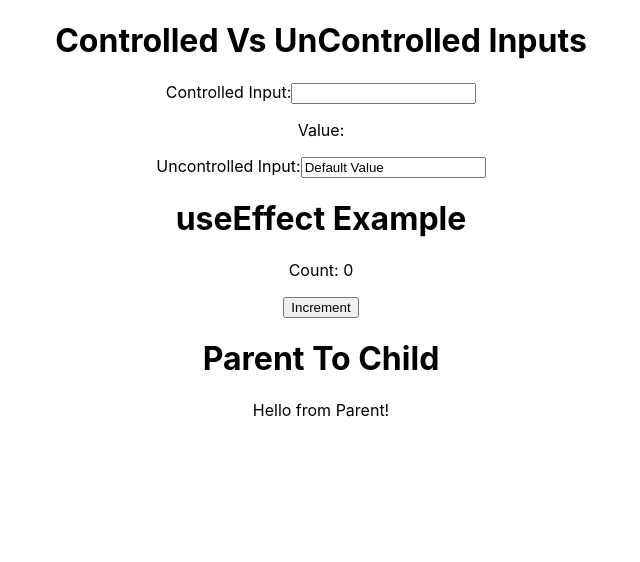
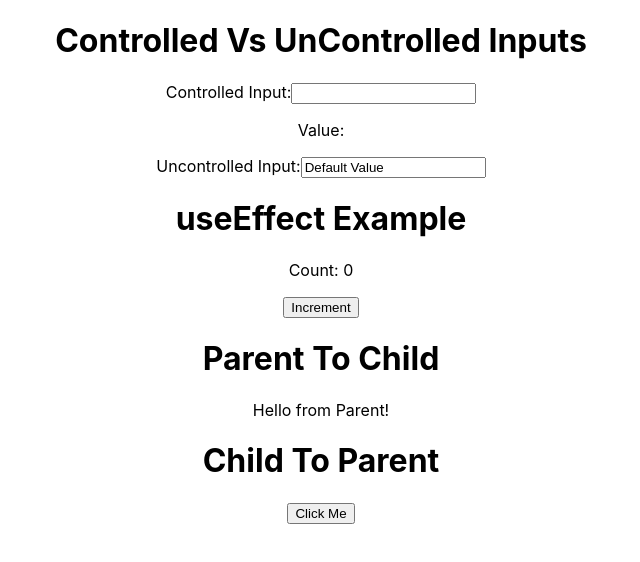
Before and after one commit to rishii-27/React-Prep, a React (Create React App) app: page / in a window 1280 px wide. Shown: the top 562 px of the page, without its empty margins (319-959 px from the left). Built offline with nearby package versions, Linux system fonts and the light colour scheme.

Commit message:
Child to Parent via callback

```diff
--- a/src/App.js
+++ b/src/App.js
@@ -1,4 +1,5 @@
 import "./App.css";
+import ChildToParent from "./Components/ChildToParent";
 import ControlledInput from "./Components/ControlledInput";
 import Example from "./Components/Effect";
 import ParentComponent from "./Components/ParentToChild";
@@ -14,6 +15,8 @@ function App() {
       <Example />
       <h1>Parent To Child</h1>
       <ParentComponent />
+      <h1>Child To Parent</h1>
+      <ChildToParent />
     </div>
   );
 }
--- /dev/null
+++ b/src/Components/ChildToParent.js
@@ -0,0 +1,22 @@
+// Parent Component
+import React from "react";
+
+function ChildToParent() {
+  const handleChildClick = (message) => {
+    console.log("In parentComponent:", message);
+  };
+
+  return <ChildComponent onClick={handleChildClick} />;
+}
+
+// Child Component
+
+function ChildComponent(props) {
+  const handleClick = () => {
+    props.onClick("Hello from Child!");
+  };
+
+  return <button onClick={handleClick}>Click Me</button>;
+}
+
+export default ChildToParent;
```
